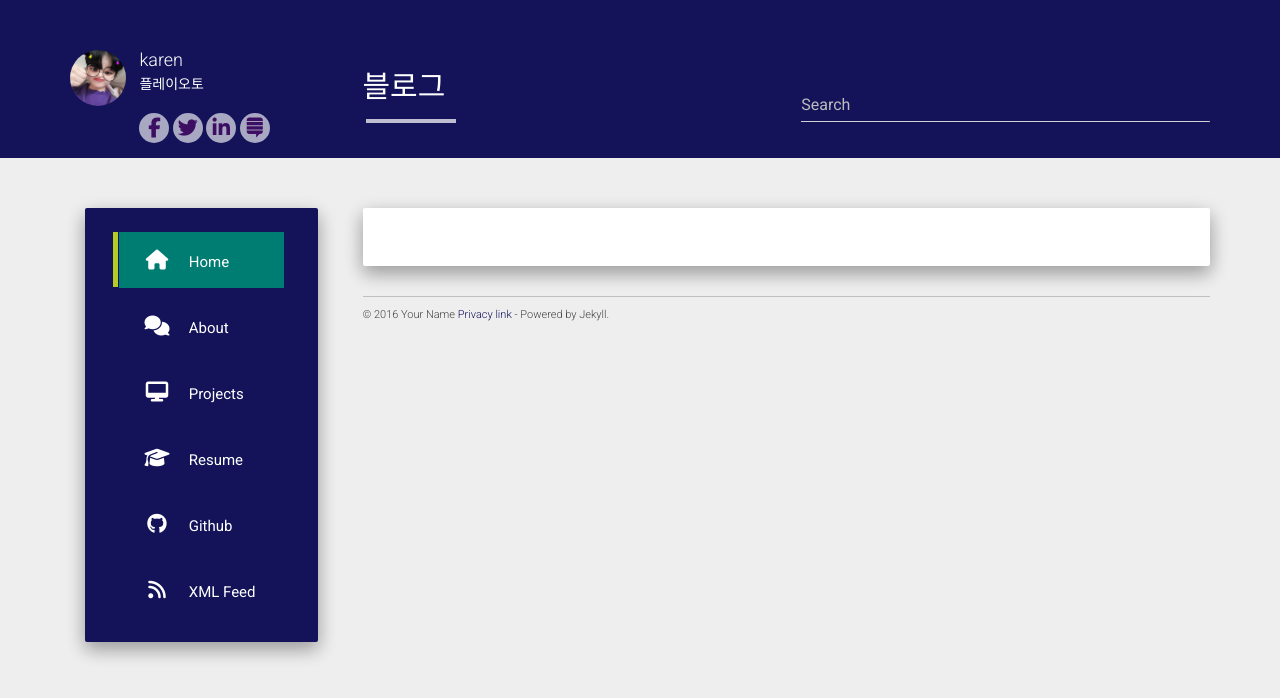
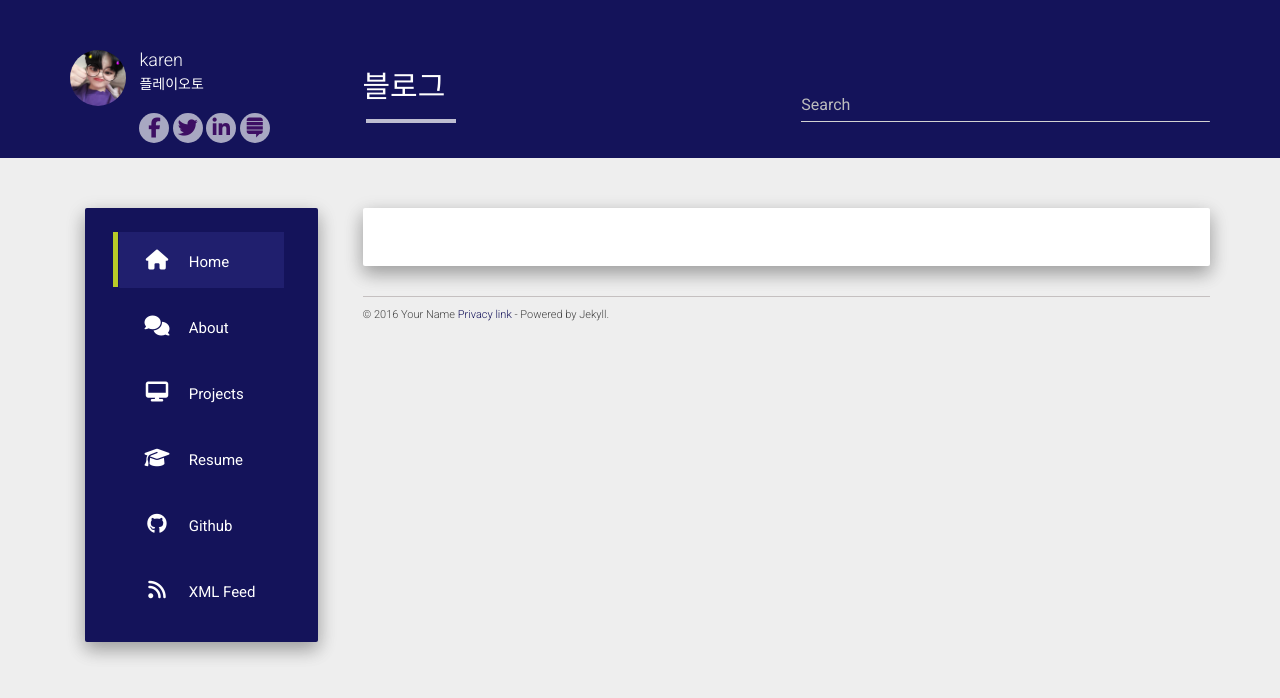
Before and after one commit to lekaren/lekaren.github.io, a Jekyll site: the page built from index.html, in a window 1280 px wide. Shown: the top 698 px of the page. Built offline with Jekyll 4.4.1, drawn with Linux system fonts in a browser that asks for light colours; nearby versions of some CDN libraries; the list of posts is cut into pages by our own code.

Commit message:
색 변경

```diff
--- a/static/css/main.css
+++ b/static/css/main.css
@@ -71,7 +71,7 @@ p.info a {
 }
 
 .menu ul li a:hover, .menu ul li a:focus, li.current-menu-item > a{
-    background: #007D72;
+    background: rgb(32, 31, 110);
 }
 li.current-menu-item:before {
     content: "";
```
